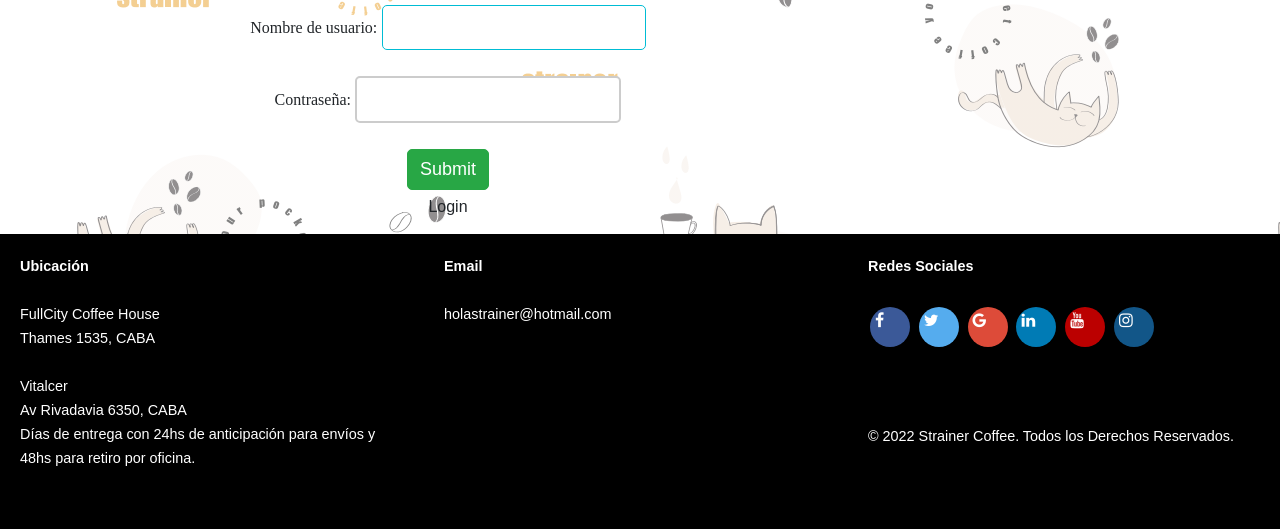
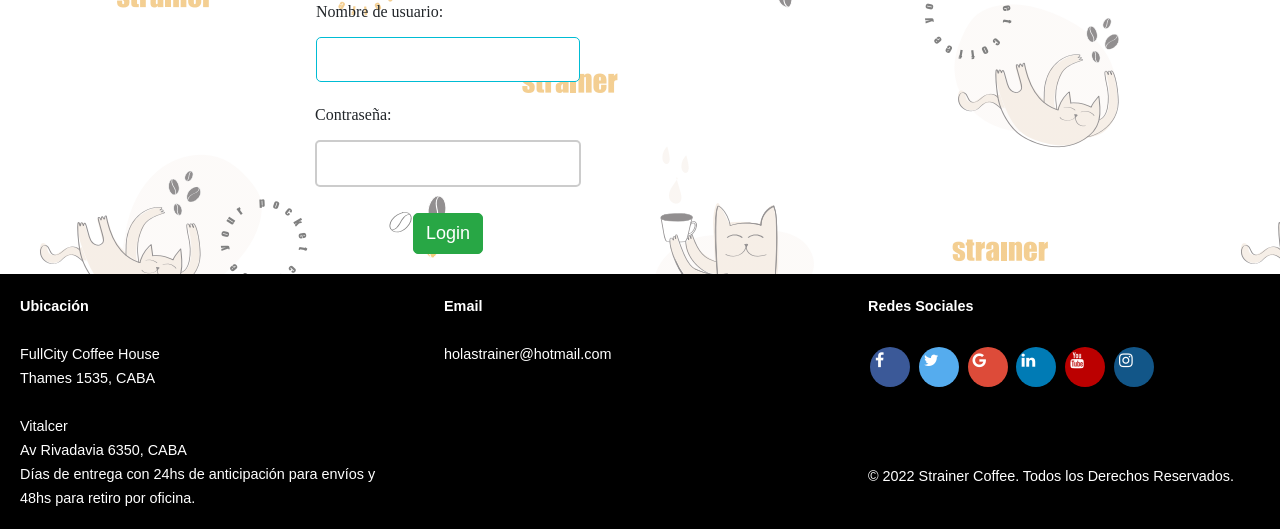
Before and after one commit to JulietteGutierrez/Strainer, a Django app: page /autenticacion/logear in a window 1280 px wide. Shown: the part 246-775 px from the top of the page. Run offline with Django 3.2, Linux system fonts and the light colour scheme; some libraries are stand-ins or nearby versions; some web fonts are replaced.

Commit message:
se alinean los campos del formulario de login

```diff
--- a/templates/login/login.html
+++ b/templates/login/login.html
@@ -13,25 +13,36 @@
 
 
 {% block contenido %}
-{% comment %} {% load crispy_forms_tags %}  {% endcomment %}
 
 <form method="post" action="">
     {% csrf_token %}
     <div class="contenedor">
-        {% comment %} => intentando mostrar un cartelito que aun no funciona {% endcomment %}
-
         {% if messages %}
         {% for mensaje in messages %}
-            <span class="alert alert-{{mensaje.tags}}"> {{mensaje}} </span>
-
+        <span class="alert alert-{{mensaje.tags}}"> {{mensaje}} </span>
         {% endfor %}
-
         {% endif %}
-        {{ form.as_p }}
-        {% comment %} {{ form }} {% endcomment %}
-
-    <input type="submit" class="btn btn-success">Login</button>
+        <div class="form-group">
+            <label for="id_username" class="label">Nombre de usuario:</label>
+            <div class="field">
+                {{ form.username }}
+                {% if form.username.errors %}
+                <span class="error">{{ form.username.errors }}</span>
+                {% endif %}
+            </div>
+        </div>
+        <div class="form-group">
+            <label for="id_password" class="label">Contraseña:</label>
+            <div class="field">
+                {{ form.password }}
+                {% if form.password.errors %}
+                <span class="error">{{ form.password.errors }}</span>
+                {% endif %}
+            </div>
+        </div>
+        <input type="submit" class="btn btn-success" value="Login">
     </div>
 </form>
 
+
 {% endblock contenido %}
```
